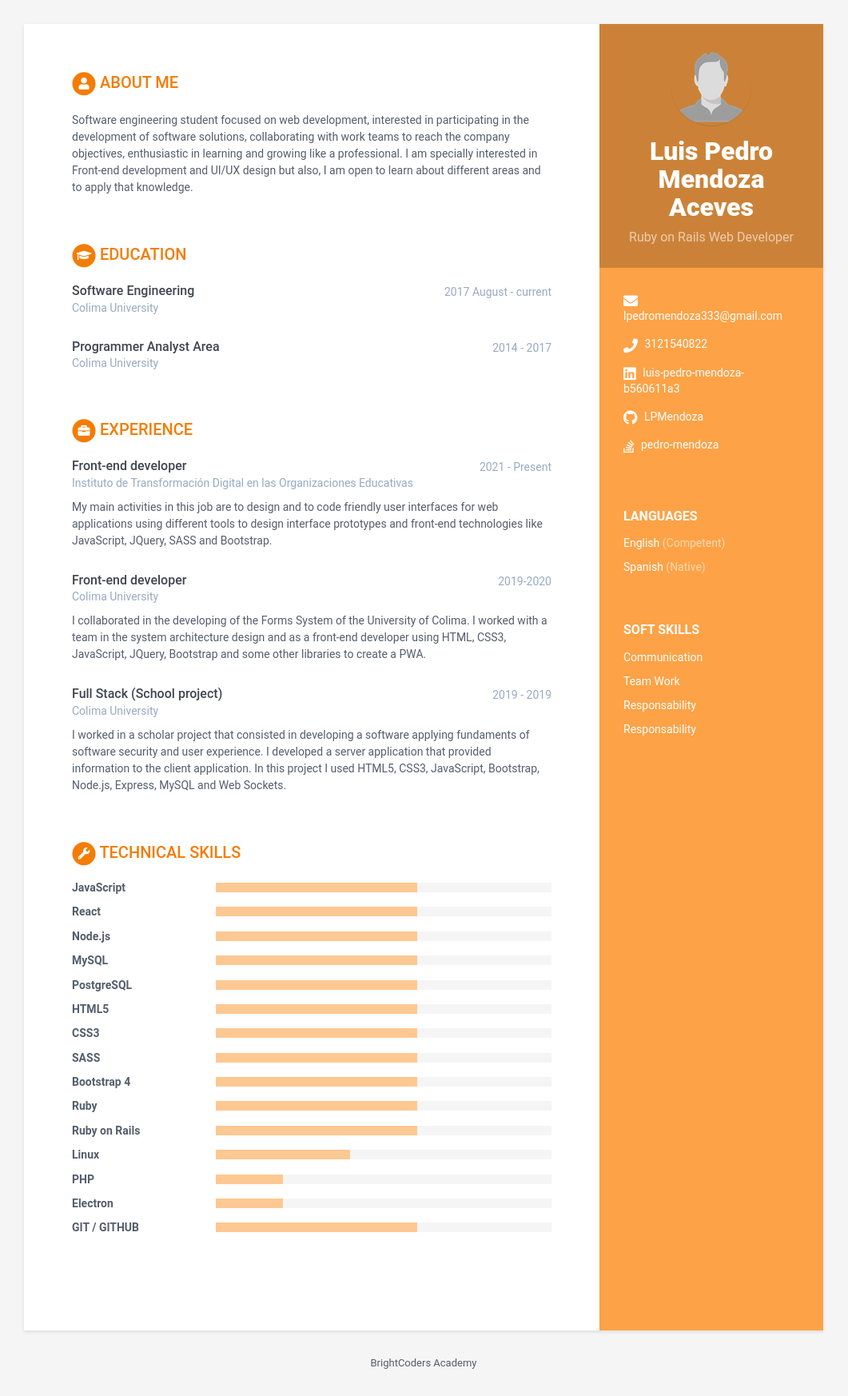
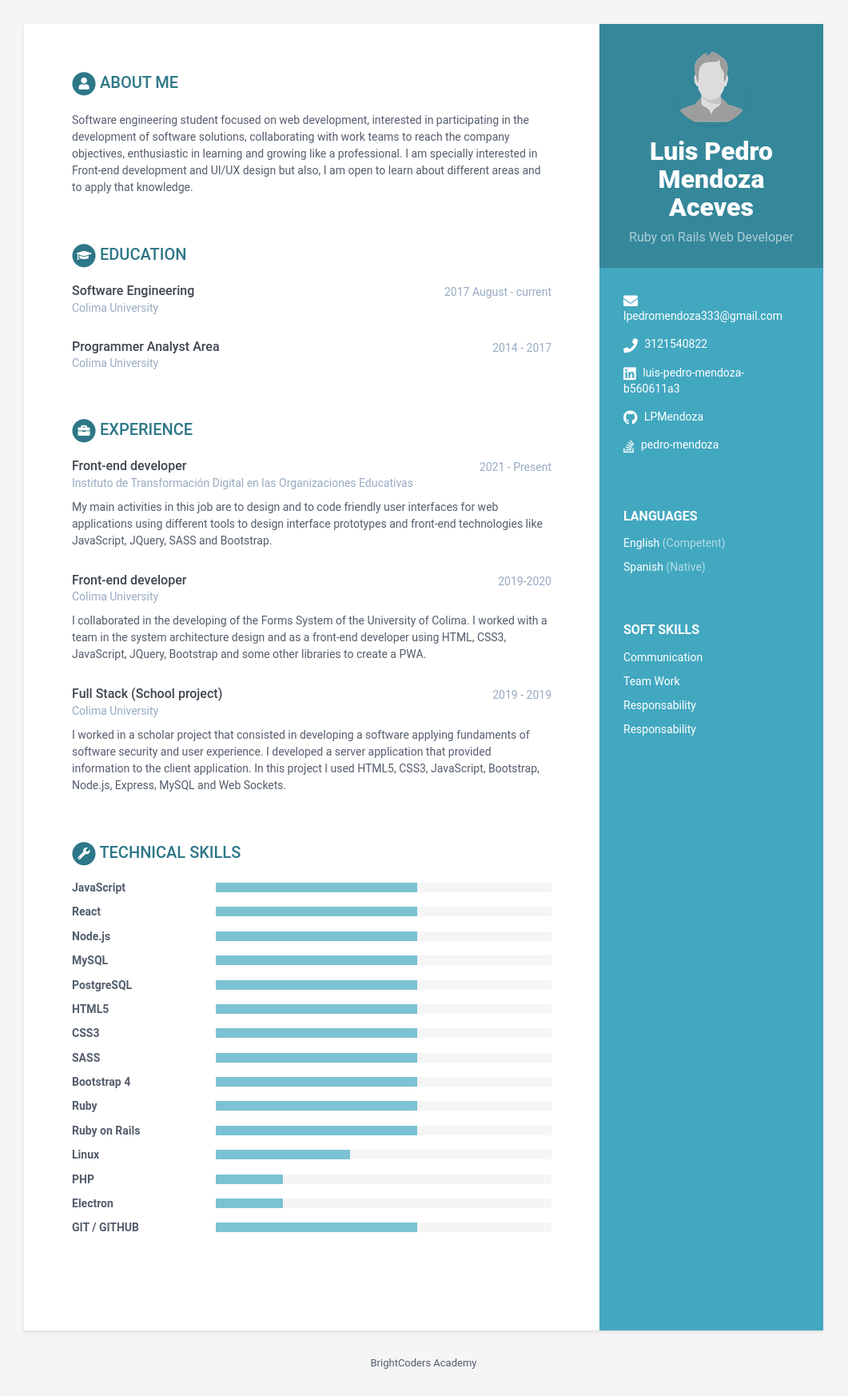
Before and after one commit to BC-NOV-20-Proyectos/resume-LPMendoza, a Jekyll site: the page built from index.html, in a window 1280 px wide. Shown: the whole page at 80% size, without its empty margins (110-1171 px from the left). Built offline with Jekyll 4.4.1, drawn with Linux system fonts in a browser that asks for light colours.

Commit message:
Update _config.yml

```diff
--- a/_config.yml
+++ b/_config.yml
@@ -5,7 +5,7 @@ title: BrightCoders Academy
 url: 'https://bc-nov-20-proyectos.github.io/' #'http://webjeda.com'
 baseurl: 'https://bc-nov-20-proyectos.github.io/resume-LPMendoza/' #change it according to your repository name
 # Style will be applied only after restarting the build or serve. Just choose one of the options.
-theme_skin: orange # blue turquoise green berry orange ceramic
+theme_skin: blue # blue turquoise green berry orange ceramic
 chrome_mobile_color: #use hex colors (ex:#1976d2) or leave empty if you don't want a color for chrome mobile searchbar
 
 # Tracker
```
